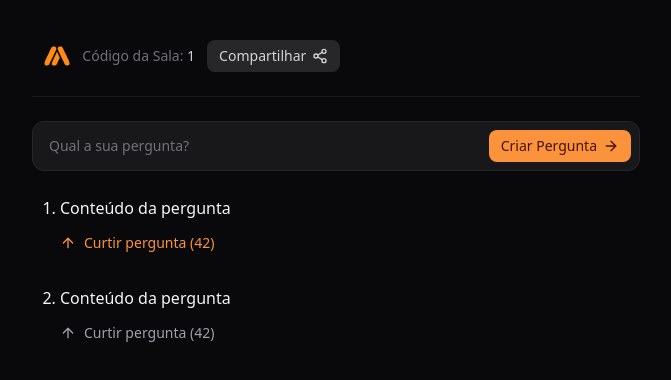
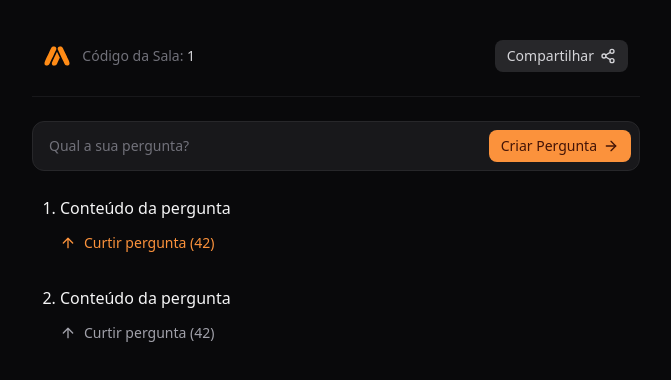
Before and after one commit to thiagoleet/react-ama-app, a React (Vite) app: page /room/1 in a window 1280 px wide. Shown: the top 380 px of the page, without its empty margins (304-975 px from the left). Built offline with nearby package versions, Linux system fonts and the light colour scheme.

Commit message:
Fix Share button spacing

```diff
--- a/src/pages/Room.tsx
+++ b/src/pages/Room.tsx
@@ -20,7 +20,7 @@
 
         <button
           type="button"
-          className="bg-zinc-800 text-zinc-300 px-3 py-1.5 gap-1.5 flex items-center rounded-lg font-medium text-sm transition-colors hover:bg-zinc-700"
+          className="ml-auto bg-zinc-800 text-zinc-300 px-3 py-1.5 gap-1.5 flex items-center rounded-lg font-medium text-sm transition-colors hover:bg-zinc-700"
         >
           Compartilhar
           <Share2 className="size-4" />
```
